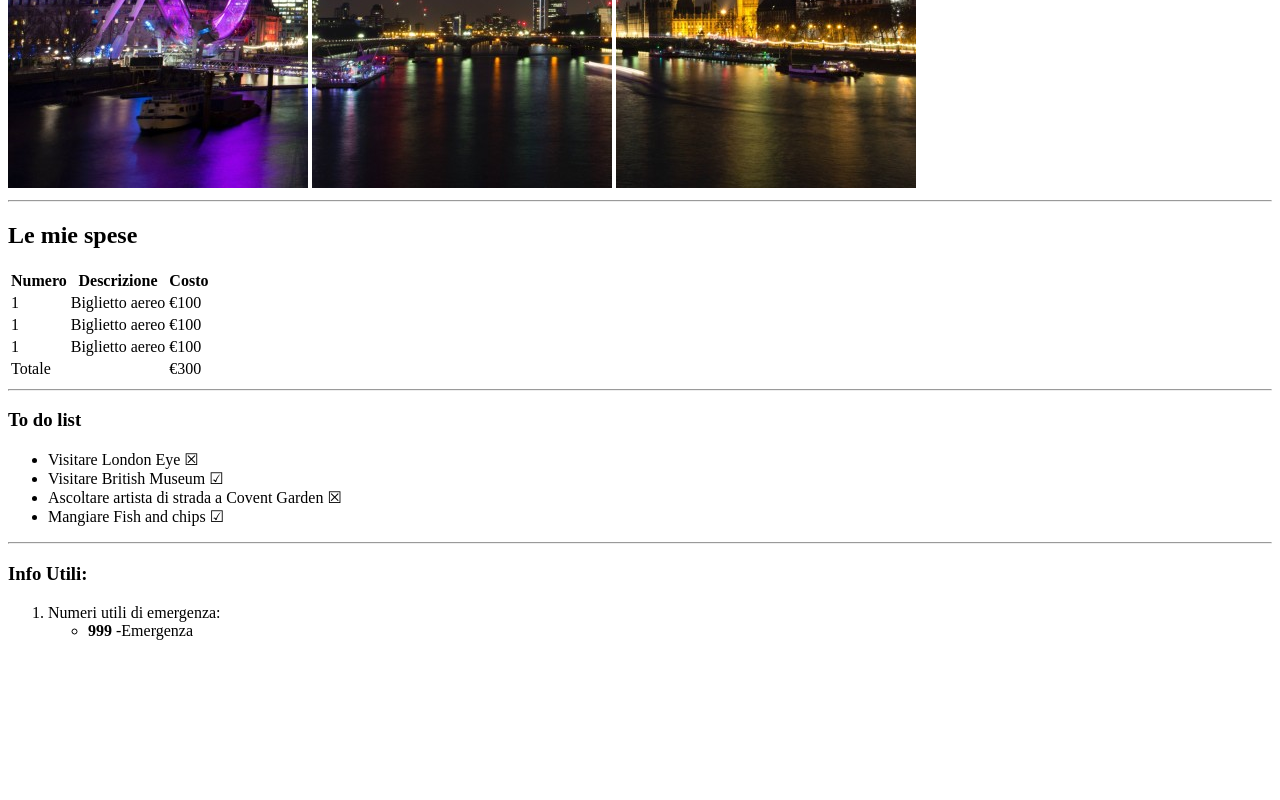
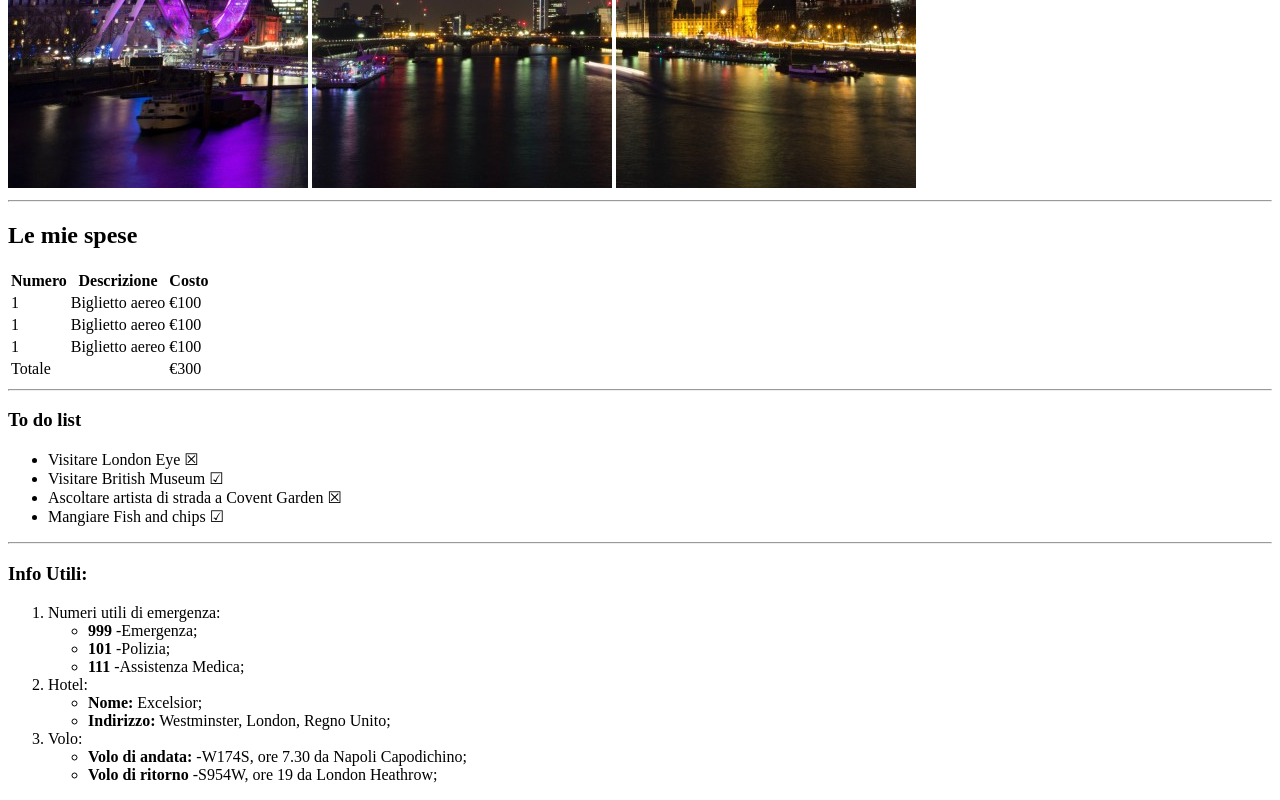
Before and after one commit to WandaSimeoli/html-london-trip, a plain HTML site: page index.html in a window 1280 px wide. Shown: the part 492-1292 px from the top of the page. Before the commit the page ends 1148 px from the top, so only its background shows below. Drawn offline with Linux system fonts and the light colour scheme.

Commit message:
Completato lista numerata e unordered + commenti

```diff
--- a/index.html
+++ b/index.html
@@ -75,18 +75,58 @@
      <hr>
 </section>
 <!--Fine lista delle cose da fare-->
+
+<!--Informazioni utili-->
 <section>
     <h3> Info Utili:</h3>
+
+<!--Numeri di telefono-->
     <ol>
         <li>Numeri utili di emergenza:</li>
             <ul>
                 <li>
                     <strong>999</strong>
-                    -Emergenza
+                    -Emergenza;
+                </li>
+                <li>
+                    <strong>101</strong>
+                    -Polizia;
+                </li>
+                <li>
+                    <strong>111</strong>
+                    -Assistenza Medica;
+                </li>
+            </ul>
+
+<!--Indirizzo hotel-->
+            <li>Hotel:</li>
+            <ul>
+                <li>
+                    <strong>Nome:</strong>
+                    Excelsior;
+                </li>
+                <li>
+                    <strong>Indirizzo:</strong>
+                    Westminster, London, Regno Unito;
+                </li>
+            </ul>
+
+<!--Aereo-->
+            <li>Volo:</li>
+            <ul>
+                <li>
+                    <strong>Volo di andata:</strong>
+                    -W174S, ore 7.30 da Napoli Capodichino;
+                </li>
+                <li>
+                    <strong>Volo di ritorno</strong>
+                    -S954W, ore 19 da London Heathrow;
                 </li>
             </ul>
     </ol>
 </section>
+<!--Fine informazioni utili-->
+
     </main>
 </body>
 </html>
```
